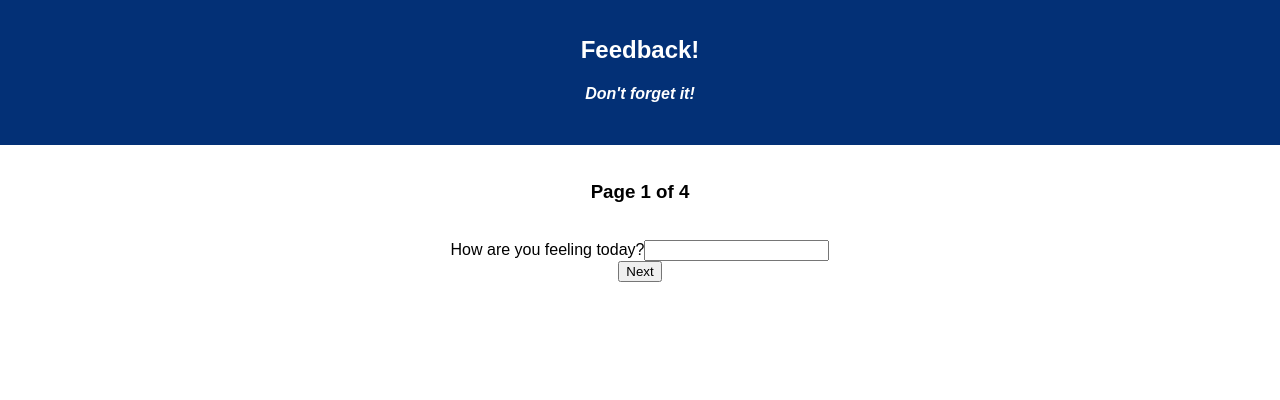
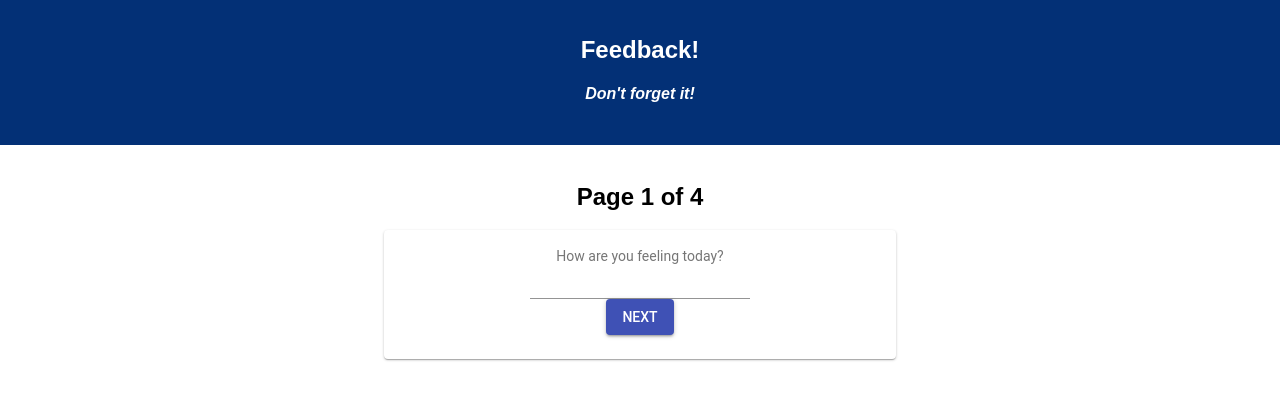
Before and after one commit to IsaacOverlander/redux-feedback-loop, a React (Create React App) app: page / in a window 1280 px wide. Shown: the top 400 px of the page. Built offline with nearby package versions, Linux system fonts and the light colour scheme.

Commit message:
Added Material UI styling

```diff
--- a/src/components/App/App.css
+++ b/src/components/App/App.css
@@ -16,3 +16,9 @@
 .App-intro {
   font-size: large;
 }
+
+.card {
+  margin-left: auto;
+  margin-right: auto;
+  width: 40%;
+}
--- a/src/components/CommentsView/CommentsView.js
+++ b/src/components/CommentsView/CommentsView.js
@@ -2,6 +2,13 @@ import React, { Component } from 'react';
 import { connect } from 'react-redux';
 import axios from 'axios';
 import swal from 'sweetalert';
+import Button from '@material-ui/core/Button';
+import Input from '@material-ui/core/Input';
+import Card from '@material-ui/core/Card';
+import CardContent from '@material-ui/core/CardContent';
+import Typography from '@material-ui/core/Typography';
+
+
 
 class CommentsView extends Component {
 
@@ -33,6 +40,7 @@ class CommentsView extends Component {
                 data: this.props.reduxState.feedback
             }).then((response) => {
                 swal('Your feedback was sent!');
+                this.props.history.push('success');
             }).catch((error) => {
                 console.log(error);
                 swal('There was a problem sending your feedback.');
@@ -46,14 +54,19 @@ class CommentsView extends Component {
     render() {
         return (
             <div>
-                <h3>Page 4 of 4</h3>
-                <br />
-                <form onSubmit={this.sendComment}>
-                    <label>Would you like to leave a comment?</label>
-                    <input type="text" onChange={this.handleCommentChange} />
-                    <br />
-                    <button type="submit">Send Feedback</button>
-                </form>
+                <h2>Page 4 of 4</h2>
+                <Card className="card">
+                    <CardContent>
+                        <Typography color="textSecondary">
+                            Would you like to leave a comment?
+                        </Typography>
+                        <Typography component="div">
+                            <Input type="text" value={this.state.comment} onChange={this.handleCommentChange}></Input>
+                            <br />
+                            <Button variant="contained" color="primary" onClick={this.sendComment}>Next</Button>
+                        </Typography>
+                    </CardContent>
+                </Card>
             </div>
         );
     };
--- a/src/components/FeedbackItem/FeedbackItem.js
+++ b/src/components/FeedbackItem/FeedbackItem.js
@@ -1,6 +1,8 @@
 import React, {Component} from 'react';
 import axios from 'axios';
 import swal from 'sweetalert';
+import TableRow from '@material-ui/core/TableRow';
+import TableCell from '@material-ui/core/TableCell';
 
 class FeedbackItem extends Component {
 
@@ -33,13 +35,13 @@ class FeedbackItem extends Component {
 
     render() {
         return (
-            <tr>
-                <td>{this.props.feedback.feeling}</td>
-                <td>{this.props.feedback.understanding}</td>
-                <td>{this.props.feedback.support}</td>
-                <td>{this.props.feedback.comments}</td>
-                <td><button onClick={this.deletefeedback}>Delete</button></td>
-            </tr>
+            <TableRow>
+                <TableCell>{this.props.feedback.feeling}</TableCell>
+                <TableCell>{this.props.feedback.understanding}</TableCell>
+                <TableCell>{this.props.feedback.support}</TableCell>
+                <TableCell>{this.props.feedback.comments}</TableCell>
+                <TableCell><button onClick={this.deletefeedback}>Delete</button></TableCell>
+            </TableRow>
         )
     }
 }
--- a/src/components/FeelingView/FeelingView.js
+++ b/src/components/FeelingView/FeelingView.js
@@ -1,5 +1,10 @@
-import React, {Component} from 'react';
-import {connect} from 'react-redux';
+import React, { Component } from 'react';
+import { connect } from 'react-redux';
+import Button from '@material-ui/core/Button';
+import Input from '@material-ui/core/Input';
+import Card from '@material-ui/core/Card';
+import CardContent from '@material-ui/core/CardContent';
+import Typography from '@material-ui/core/Typography';
 
 class FeelingView extends Component {
 
@@ -10,6 +15,7 @@ class FeelingView extends Component {
         }
     }
 
+
     // Function for setting state when there is a change
     // in the form
     handleFeelingChange = (event) => {
@@ -19,27 +25,32 @@ class FeelingView extends Component {
         console.log(this.state.feeling);
     }
 
-    sendFeeling = (event) => {
-        event.preventDefault();
-        const action = {type: 'SET_FEELING', payload: this.state.feeling}
+    sendFeeling = () => {
+        const action = { type: 'SET_FEELING', payload: this.state.feeling }
         this.props.dispatch(action);
         this.props.history.push('/understanding')
     }
 
-    render () {
+    render() {
         return (
             <div>
-                <h3>Page 1 of 4</h3>
-                <br />
-                <form onSubmit={this.sendFeeling}>
-                    <label>How are you feeling today?</label>
-                    <input type="number" value={this.state.feeling} onChange={this.handleFeelingChange}></input>
-                    <br />
-                    <button type="submit">Next</button>
-                </form>
+                <h2>Page 1 of 4</h2>
+                <Card className="card">
+                    <CardContent>
+                        <Typography color="textSecondary">
+                            How are you feeling today?
+                        </Typography>
+                        <Typography component="div">
+                            <Input type="number" value={this.state.feeling} onChange={this.handleFeelingChange}></Input>
+                            <br />
+                            <Button variant="contained" color="primary" onClick={this.sendFeeling}>Next</Button>
+                        </Typography>
+                    </CardContent>
+                </Card>
             </div>
         );
     };
 };
 
+
 export default connect()(FeelingView);
--- a/src/components/SuccessView/SuccessView.js
+++ b/src/components/SuccessView/SuccessView.js
@@ -1,4 +1,9 @@
 import React, {Component} from 'react';
+import Button from '@material-ui/core/Button';
+import Card from '@material-ui/core/Card';
+import CardContent from '@material-ui/core/CardContent';
+import Typography from '@material-ui/core/Typography';
+
 
 class SuccessView extends Component {
 
@@ -10,8 +15,13 @@ class SuccessView extends Component {
         return (
             <div>
                 <h2>Thank you!</h2>
-                <br />
-                <button onClick={this.sendToStart}>Leave New Feedback</button>
+                <Card className="card">
+                    <CardContent>
+                        <Typography component="div">
+                            <Button variant="contained" color="primary" onClick={this.sendToStart}>Send New Feedback</Button>
+                        </Typography>
+                    </CardContent>
+                </Card>
             </div>
         );
     };
--- a/src/components/SupportView/SupportView.js
+++ b/src/components/SupportView/SupportView.js
@@ -1,5 +1,10 @@
 import React, {Component} from 'react';
 import {connect} from 'react-redux';
+import Button from '@material-ui/core/Button';
+import Input from '@material-ui/core/Input';
+import Card from '@material-ui/core/Card';
+import CardContent from '@material-ui/core/CardContent';
+import Typography from '@material-ui/core/Typography';
 
 class SupportView extends Component {
 
@@ -29,14 +34,19 @@ class SupportView extends Component {
     render () {
         return (
             <div>
-                <h3>Page 3 of 4</h3>
-                <br />
-                <form onSubmit={this.sendSupport}>
-                    <label>How well are you being supported?</label>
-                    <input type="number" onChange={this.handleSupportChange}/>
-                    <br />
-                    <button type="submit" >Next</button>
-                </form>
+                <h2>Page 3 of 4</h2>
+                <Card className="card">
+                    <CardContent>
+                        <Typography color="textSecondary">
+                            How well are you being supported?
+                        </Typography>
+                        <Typography component="div">
+                            <Input type="number" value={this.state.support} onChange={this.handleSupportChange}></Input>
+                            <br />
+                            <Button variant="contained" color="primary" onClick={this.sendSupport}>Next</Button>
+                        </Typography>
+                    </CardContent>
+                </Card>
             </div>
         );
     };
--- a/src/components/UnderstandingView/UnderstandingView.js
+++ b/src/components/UnderstandingView/UnderstandingView.js
@@ -1,5 +1,10 @@
-import React, {Component} from 'react';
-import {connect} from 'react-redux';
+import React, { Component } from 'react';
+import { connect } from 'react-redux';
+import Button from '@material-ui/core/Button';
+import Input from '@material-ui/core/Input';
+import Card from '@material-ui/core/Card';
+import CardContent from '@material-ui/core/CardContent';
+import Typography from '@material-ui/core/Typography';
 
 class UnderstandingView extends Component {
 
@@ -21,21 +26,27 @@ class UnderstandingView extends Component {
 
     sendUnderstanding = (event) => {
         event.preventDefault();
-        const action = {type: 'SET_UNDERSTANDING', payload: this.state.understanding}
+        const action = { type: 'SET_UNDERSTANDING', payload: this.state.understanding }
         this.props.dispatch(action);
         this.props.history.push('/support')
     }
-    render () {
+    render() {
         return (
             <div>
-                <h3>Page 2 of 4</h3>
-                <br />
-                <form onSubmit={this.sendUnderstanding}>
-                    <label>How well do you understand today's material?</label>
-                    <input type="number" onChange={this.handleUnderstandingChange} />
-                    <br />
-                    <button type="submit">Next</button>
-                </form>
+                <h2>Page 2 of 4</h2>
+                <Card className="card">
+                    <CardContent>
+                        <Typography color="textSecondary">
+                            How well do you understand today's material?
+                        </Typography>
+                        <Typography component="div">
+                            <Input type="number" value={this.state.understanding} onChange={this.handleUnderstandingChange}></Input>
+                            <br />
+                            <Button variant="contained" color="primary" onClick={this.sendUnderstanding}>Next</Button>
+                        </Typography>
+                    </CardContent>
+                </Card>
+
             </div>
         );
     };
```
Also changed, not shown: package.json (+5 -3 lines), src/components/AdminView/AdminView.js (+31 -23 lines), 1 other file (tests, documents, lock files or other folders).
